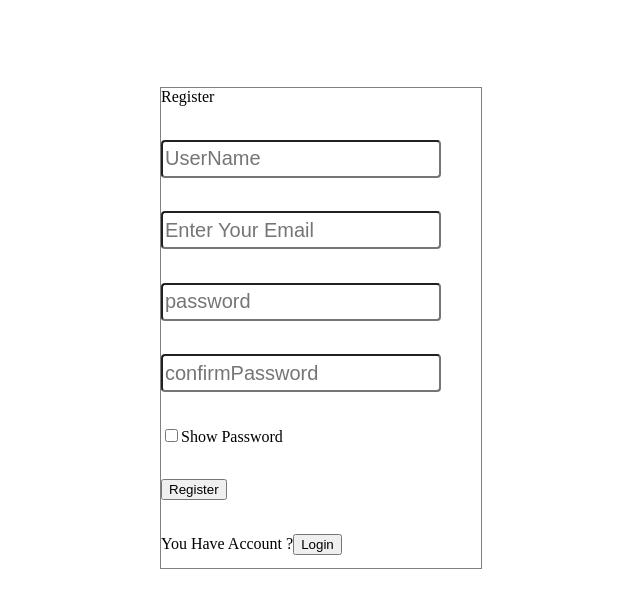
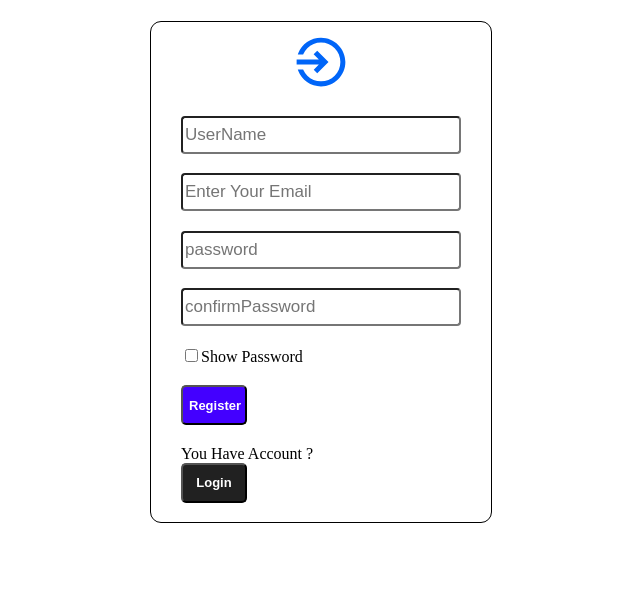
Before and after one commit to balaji1610/notes-taking-app, a Next.js app: page /registerPage in a window 1280 px wide. Shown: the top 608 px of the page, without its empty margins (319-959 px from the left). Built offline with nearby package versions, Linux system fonts and the light colour scheme.

Commit message:
Fixed Register Ui Logic

```diff
--- a/src/app/components/login.tsx
+++ b/src/app/components/login.tsx
@@ -73,11 +73,11 @@ export default function Login() {
         </div>
         <div>
           <span>
-            You Have Don`&apos;t Account Yet ?
+            You Have Don`&apos;t Account Yet ?{" "}
             <Button
               text="Register"
               onClick={() => router.push("./registerPage")}
-              bgColor="#333446"
+              bgColor="#212121"
             />
           </span>
         </div>
--- a/src/app/components/register.tsx
+++ b/src/app/components/register.tsx
@@ -4,10 +4,19 @@ import ShowPassword from "../reusableComponetns/showPassword";
 import { useApplicationContext } from "../context/applicationContext";
 import { v4 as uuidv4 } from "uuid";
 import { useRouter } from "next/navigation";
+import { IoMdLogIn } from "react-icons/io";
+import { ToastContainer, toast } from "react-toastify";
+import Button from "@/app/reusableComponetns/button";
+
 export default function Register() {
   const router = useRouter();
-  const { registerUser, isShowPassword, setRegisterUser, setCredentials } =
-    useApplicationContext();
+  const {
+    registerUser,
+    isShowPassword,
+    setRegisterUser,
+    setCredentials,
+    register,
+  } = useApplicationContext();
 
   const handleOnChange = (e: React.ChangeEvent<HTMLInputElement>) => {
     const { name, value } = e.target;
@@ -17,18 +26,36 @@ export default function Register() {
   };
 
   const handleOnRegister = () => {
+    const { userName, userEmail, password, confirmPassword } = registerUser;
+
+    if (!userName || !userEmail || !password || !confirmPassword) {
+      return toast.error(
+        "username & Email & password & confirmPassword is required"
+      );
+    }
+
+    if (password != confirmPassword) {
+      return toast.error(" password & confirmPassword not matched");
+    }
+
+    if (userName && userEmail && password && confirmPassword) {
       setCredentials((prev) => {
         return [
           ...prev,
           { ...registerUser, userId: `User-${uuidv4().slice(0, 4)}` },
         ];
       });
+      setRegisterUser(register);
+      return toast.success("Successfully Is Registered");
+    }
   };
 
   return (
     <div className="register-container">
       <div className="register-grid">
-        <div>Register</div>
+        <div className="login-icon">
+          <IoMdLogIn className="icon" />
+        </div>
         <div>
           <Input
             name="userName"
@@ -70,11 +97,21 @@ export default function Register() {
           <ShowPassword />
         </div>
         <div>
-          <button onClick={handleOnRegister}>Register</button>
+          <Button
+            text="Register"
+            onClick={handleOnRegister}
+            bgColor="#4300FF"
+          />
+
+          <ToastContainer />
         </div>
         <div>
           You Have Account ?
-          <button onClick={() => router.push("./")}>Login</button>
+          <Button
+            text="Login"
+            onClick={() => router.push("./")}
+            bgColor="#212121"
+          />
         </div>
       </div>
     </div>
--- a/src/app/context/applicationContext.tsx
+++ b/src/app/context/applicationContext.tsx
@@ -32,6 +32,7 @@ interface ApplicationContextType {
   setIsEdit: Dispatch<SetStateAction<boolean>>;
   editId: string;
   setEditId: Dispatch<SetStateAction<string>>;
+  register: IRegister;
 }
 
 const ApplicationContext = createContext<ApplicationContextType | undefined>(
@@ -96,6 +97,7 @@ const ApplicationProvider: React.FC<ContextProps> = ({ children }) => {
         setIsEdit,
         editId,
         setEditId,
+        register,
       }}
     >
       {children}
--- a/src/app/globals.css
+++ b/src/app/globals.css
@@ -25,10 +25,11 @@
 .login-icon {
   justify-self: center;
 }
+
 .input-text {
   width: 17rem;
   height: 2rem;
-  font-size: 20px;
+  font-size: 17px;
   border-radius: 4px;
 }
 .register-container {
@@ -36,15 +37,20 @@
   flex-direction: row;
   justify-content: center;
   align-items: center;
-  height: 40rem;
+  height: 33rem;
 }
 .register-grid {
-  border: 1px solid gray;
+  border: 1px solid #000000;
   width: 20rem;
   height: 30rem;
   display: grid;
+  justify-content: center;
   grid-template-rows: auto auto auto auto auto;
   row-gap: 20px;
+  grid-row-gap: 20px;
+  row-gap: 10px;
+  padding: 10px;
+  border-radius: 11px;
 }
 
 .add_task_container {
--- a/src/app/reusableComponetns/button.tsx
+++ b/src/app/reusableComponetns/button.tsx
@@ -12,6 +12,7 @@ export default function Button(props: IButton) {
           borderRadius: "5px",
           fontWeight: "bold",
           fontSize: "13px",
+          cursor: "pointer",
         }}
         onClick={onClick}
       >
```
Lines whose indentation alone changed are shown as unchanged.
